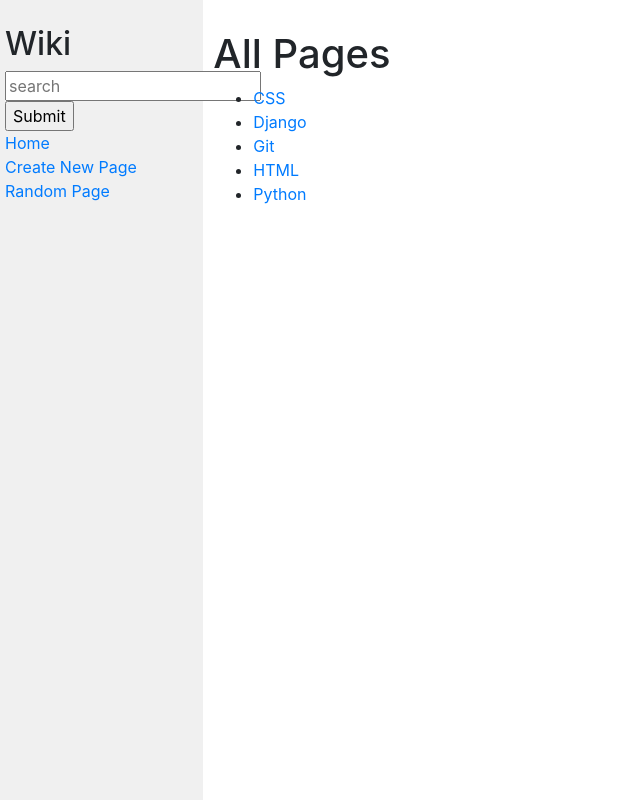
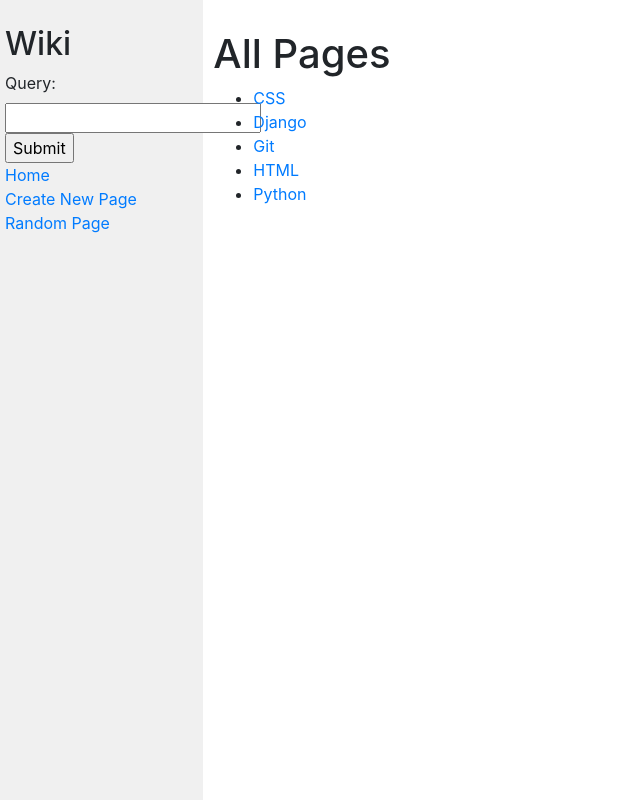
Before and after one commit to sydsydsydsydsyd/project1, a Django app: page / in a window 1280 px wide. Shown: the whole page, without its empty margins (0-640 px from the left). Run offline with Django 3.2, Linux system fonts and the light colour scheme; some libraries are stand-ins or nearby versions.

Commit message:
fucking fixed it

```diff
--- a/encyclopedia/templates/encyclopedia/layout.html
+++ b/encyclopedia/templates/encyclopedia/layout.html
@@ -14,7 +14,7 @@
                 <h2>Wiki</h2>
                 <form action="{% url 'index' %}" method="POST">
                     {% csrf_token %}
-                    <input type="text" placeholder="search" name="q" method="POST">
+                    {{ form }}
                     <input type="submit">
                 </form>
                 <div>
--- a/encyclopedia/urls.py
+++ b/encyclopedia/urls.py
@@ -6,5 +6,4 @@
     path("wiki/<str:title>", views.article, name="article"),
     path("create", views.create, name="create"),
     path("random", views.random, name="random"),
-    #path("?q=<str:search>", views.article, name="search")
 ]
--- a/encyclopedia/views.py
+++ b/encyclopedia/views.py
@@ -3,24 +3,32 @@
 from django.http import HttpResponseRedirect
 from . import util
 import markdown2
+from django import forms
+
+class SearchForm(forms.Form):
+    query = forms.CharField(label="Query")
 
 def index(request):
     if request.method == "POST":
-        queryString = request.POST['q']
-        print(queryString)
+        form = SearchForm(request.POST)
+        if form.is_valid():
+            query = form.cleaned_data["query"]
+            return article(request, query)
+
     return render(request, "encyclopedia/index.html", {
-        "entries": util.list_entries()
+        "entries": util.list_entries(), "form": SearchForm()
     })
 
 def article(request, title):
     if title in util.list_entries():
         return render(request, "encyclopedia/article.html", {
-            "content": markdown2.markdown(util.get_entry(title)), "title": title
+            "content": markdown2.markdown(util.get_entry(title)), "title": title,
+            "form": SearchForm()
         })
     else:
-        return render(request, "encyclopedia/error.html")
-
-
+        return render(request, "encyclopedia/error.html", {
+            "form": SearchForm()
+        })
 
 #placeholder
 def create(request):
```
